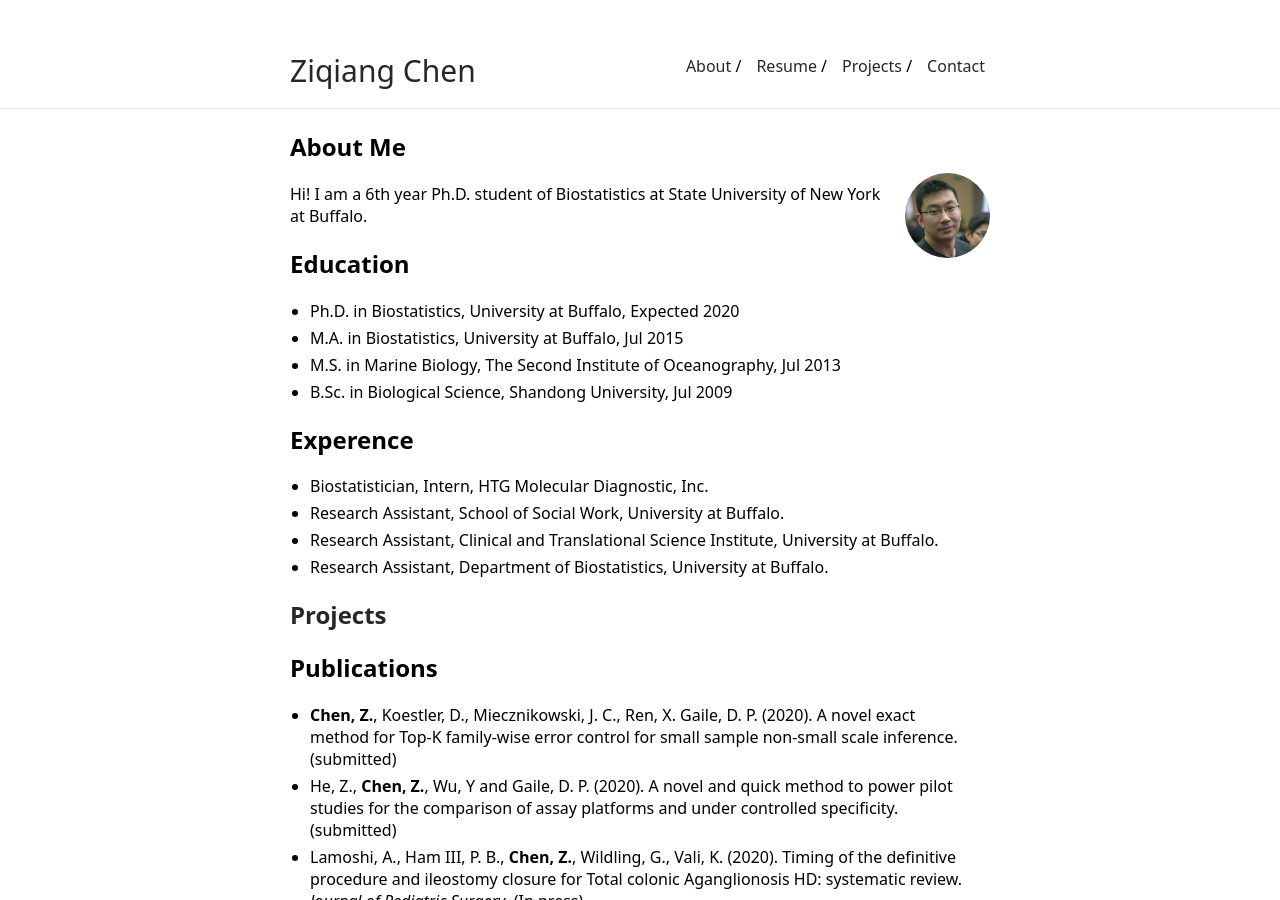
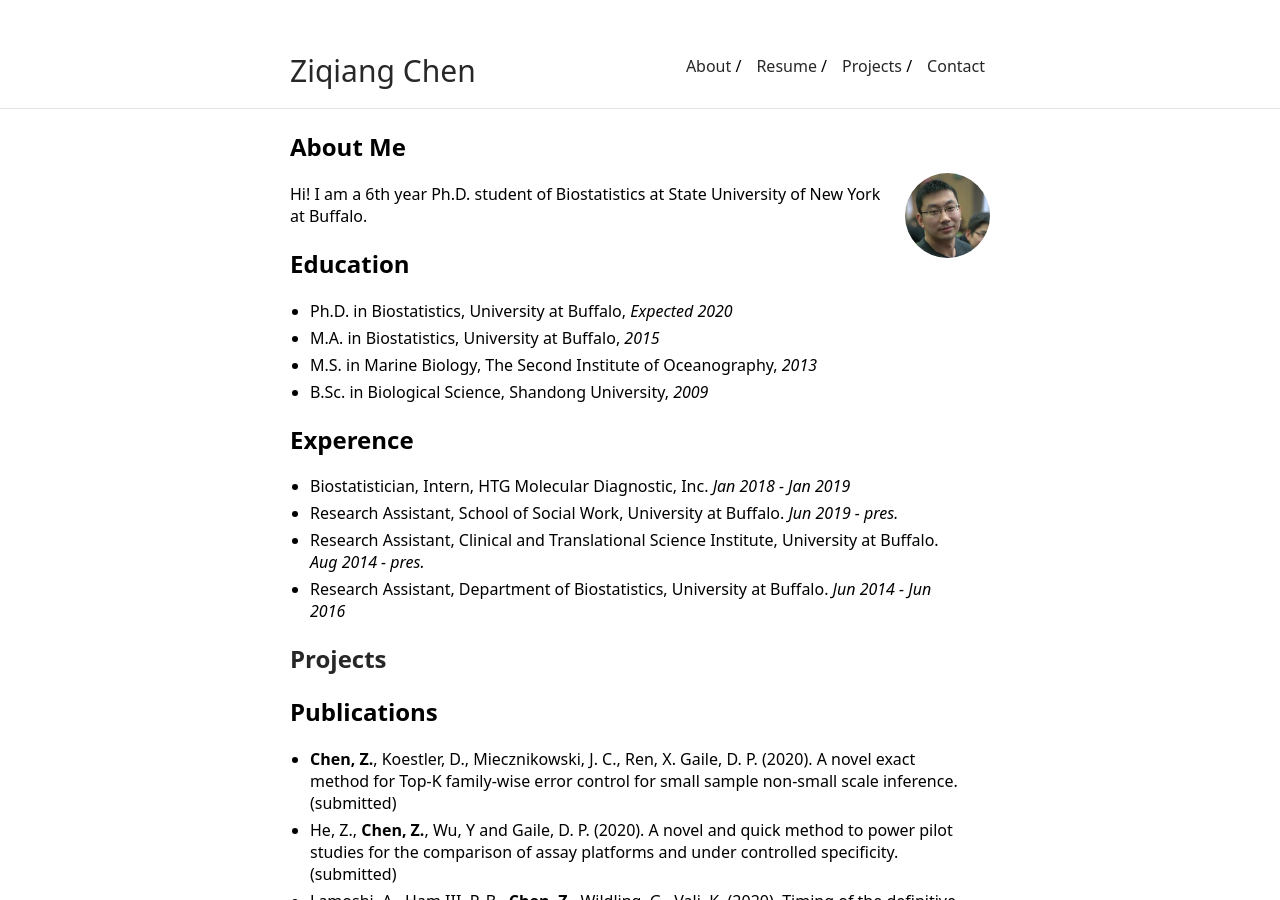
Before and after one commit to ziqiangc/ziqiangc.github.io, a Jekyll site: the page built from index.md, in a window 1280 px wide and 900 px high. Built offline with Jekyll 4.4.1, drawn with Linux system fonts in a browser that asks for light colours; our own code applies the rules of GitHub Pages for plain Markdown files.

Commit message:
Update index.md

```diff
--- a/index.md
+++ b/index.md
@@ -9,17 +9,17 @@ layout: default
 Hi! I am a 6th year Ph.D. student of Biostatistics at State University of New York at Buffalo.
 
 ## Education
-- Ph.D. in Biostatistics, University at Buffalo, Expected 2020
-- M.A. in Biostatistics, University at Buffalo, Jul 2015
-- M.S. in Marine Biology, The Second Institute of Oceanography, Jul 2013
-- B.Sc. in Biological Science, Shandong University, Jul 2009
+- Ph.D. in Biostatistics, University at Buffalo, *Expected 2020*
+- M.A. in Biostatistics, University at Buffalo, *2015*
+- M.S. in Marine Biology, The Second Institute of Oceanography, *2013*
+- B.Sc. in Biological Science, Shandong University, *2009*
 
 
 ## Experence
-- Biostatistician, Intern, HTG Molecular Diagnostic, Inc.
-- Research Assistant, School of Social Work, University at Buffalo.
-- Research Assistant, Clinical and Translational Science Institute, University at Buffalo.
-- Research Assistant, Department of Biostatistics, University at Buffalo.
+- Biostatistician, Intern, HTG Molecular Diagnostic, Inc. *Jan 2018 - Jan 2019*
+- Research Assistant, School of Social Work, University at Buffalo. *Jun 2019 - pres.*
+- Research Assistant, Clinical and Translational Science Institute, University at Buffalo. *Aug 2014 - pres.*
+- Research Assistant, Department of Biostatistics, University at Buffalo. *Jun 2014 - Jun 2016*
 
 ## [Projects](https://ziqiangc.github.io/projects)
 
```
